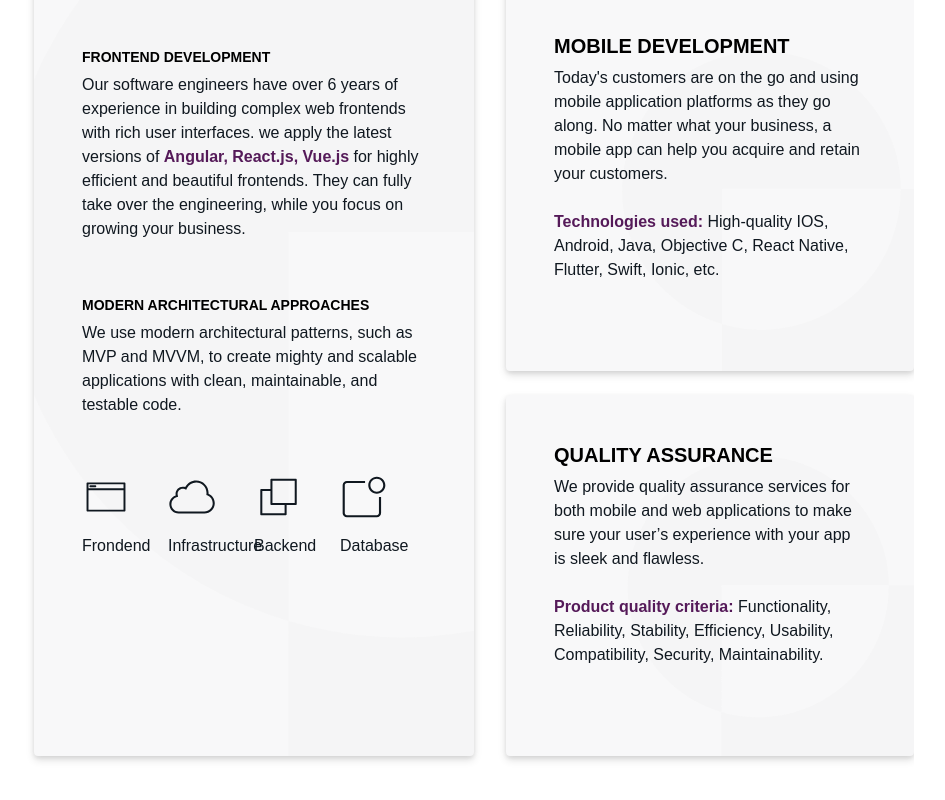
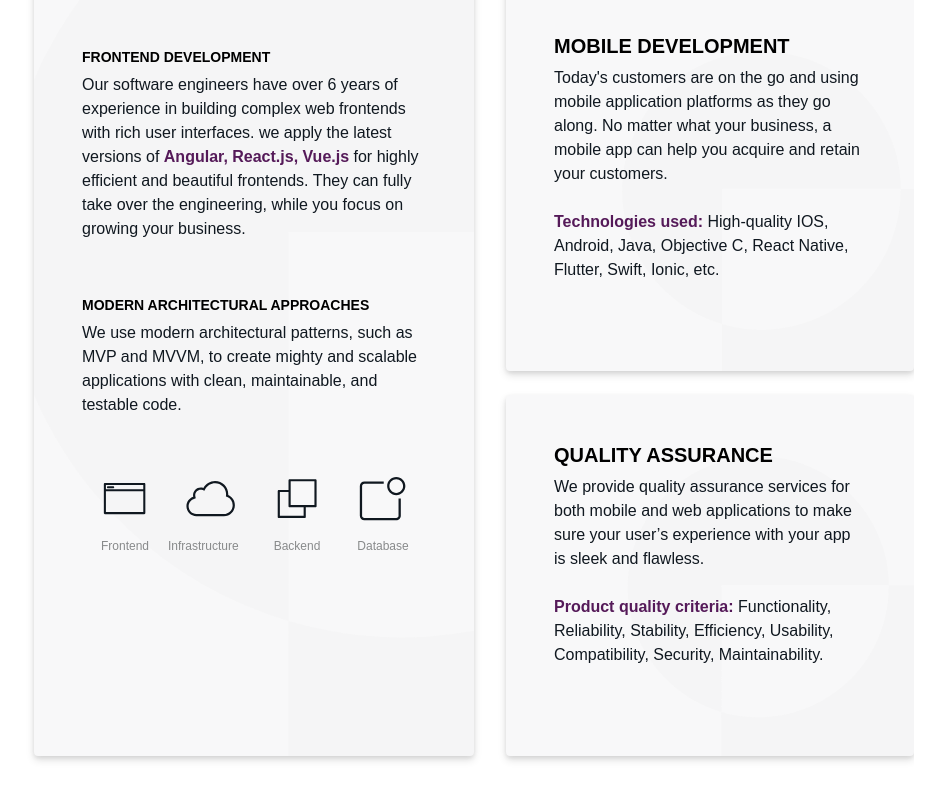
Before and after one commit to Meyllos/website, an Angular app: page / in a window 1280 px wide. Shown: the part 1884-2684 px from the top of the page, without its empty margins (166-1111 px from the left). Built offline with nearby package versions, Linux system fonts and the light colour scheme.

Commit message:
stacks full

```diff
--- a/src/app/components/partials/ourservice/ourservice.component.html
+++ b/src/app/components/partials/ourservice/ourservice.component.html
@@ -32,32 +32,69 @@
                   </p>
 
                   <div class="flex mb-4 pt-4 services-icon-modern">
-                      <div class="w-1/4 bg-gray-500 h-12 frontend">
+                      <div class="w-1/4 bg-gray-500 h-12 frontend" (mouseover)="showFrontendStacks=true" (mouseout)="showFrontendStacks=false">
                         <svg class="svg-icon" viewBox="0 0 20 20">
                             <path d="M17.701,3.919H2.299c-0.223,0-0.405,0.183-0.405,0.405v11.349c0,0.223,0.183,0.406,0.405,0.406h15.402c0.224,0,0.405-0.184,0.405-0.406V4.325C18.106,4.102,17.925,3.919,17.701,3.919 M17.296,15.268H2.704V7.162h14.592V15.268zM17.296,6.352H2.704V4.73h14.592V6.352z M5.947,5.541c0,0.223-0.183,0.405-0.405,0.405H3.515c-0.223,0-0.405-0.182-0.405-0.405c0-0.223,0.183-0.405,0.405-0.405h2.027C5.764,5.135,5.947,5.318,5.947,5.541"></path>
                         </svg>
-                        <p class="mt-2 text-xl pr-8 text-gray-600">Frondend</p>
+                        <p class="mt-2  text-gray-600" (mouseover)="showFrontendStacks=true" (mouseout)="showFrontendStacks=false">Frontend</p>
                       </div>
-                      <div class="w-1/4 bg-gray-400 h-12 infrastructure">
+
+                      <div class="w-1/4 bg-gray-400 h-12 infrastructure" (mouseover)="showInfraStacks=true" (mouseout)="showInfraStacks=false">
                         <svg class="svg-icon" viewBox="0 0 20 20">
                             <path fill="none" d="M16.888,8.614c0.008-0.117,0.018-0.233,0.018-0.352c0-2.851-2.311-5.161-5.16-5.161c-1.984,0-3.705,1.121-4.568,2.763c-0.32-0.116-0.664-0.182-1.023-0.182c-1.663,0-3.011,1.348-3.011,3.01c0,0.217,0.024,0.427,0.067,0.631c-1.537,0.513-2.647,1.96-2.647,3.67c0,2.138,1.733,3.87,3.871,3.87h10.752c2.374,0,4.301-1.925,4.301-4.301C19.486,10.792,18.416,9.273,16.888,8.614 M15.186,16.003H4.433c-1.66,0-3.01-1.351-3.01-3.01c0-1.298,0.827-2.444,2.06-2.854l0.729-0.243l-0.16-0.751C4.02,8.993,4.003,8.841,4.003,8.692c0-1.186,0.965-2.15,2.151-2.15c0.245,0,0.49,0.045,0.729,0.131l0.705,0.256l0.35-0.664c0.748-1.421,2.207-2.303,3.807-2.303c2.371,0,4.301,1.929,4.301,4.301c0,0.075-0.007,0.148-0.012,0.223l-0.005,0.073L15.99,9.163l0.557,0.241c1.263,0.545,2.079,1.785,2.079,3.159C18.626,14.46,17.082,16.003,15.186,16.003"></path>
                         </svg>
-                        <p class="mt-2 text-xl pr-8 text-gray-600">Infrastructure</p>
+                        <p class="mt-2 pr-4 text-gray-600" (mouseover)="showInfraStacks=true" (mouseout)="showInfraStacks=false">Infrastructure</p>
+
                       </div>
-                      <div class="w-1/4 bg-gray-500 h-12 backends">
+                      <div class="w-1/4 bg-gray-500 h-12 backends" (mouseover)="showBackendStacks=true" (mouseout)="showBackendStacks=false">
                         <svg class="svg-icon" viewBox="0 0 20 20">
                             <path d="M17.391,2.406H7.266c-0.232,0-0.422,0.19-0.422,0.422v3.797H3.047c-0.232,0-0.422,0.19-0.422,0.422v10.125c0,0.232,0.19,0.422,0.422,0.422h10.125c0.231,0,0.422-0.189,0.422-0.422v-3.797h3.797c0.232,0,0.422-0.19,0.422-0.422V2.828C17.812,2.596,17.623,2.406,17.391,2.406 M12.749,16.75h-9.28V7.469h3.375v5.484c0,0.231,0.19,0.422,0.422,0.422h5.483V16.75zM16.969,12.531H7.688V3.25h9.281V12.531z"></path>
-                          </svg>
-                          <p class="mt-2 text-xl pr-8 text-gray-600">Backend</p>
+                        </svg>
+                          <p class="mt-2  text-gray-600" (mouseover)="showBackendStacks=true" (mouseout)="showBackendStacks=false">Backend</p>
                       </div>
-                      <div class="w-1/4 bg-gray-400 h-12 databases">
+                      <div class="w-1/4 bg-gray-400 h-12 databases" (mouseover)="showDatabaseStacks=true" (mouseout)="showDatabaseStacks=false">
                         <svg class="svg-icon" viewBox="0 0 20 20">
                             <path fill="none" d="M16.227,16.672c0,0.49-0.396,0.889-0.889,0.889H2.883c-0.491,0-0.889-0.398-0.889-0.889V5.107c0-0.491,0.398-0.89,0.889-0.89h7.562V3.328H2.883c-0.982,0-1.779,0.796-1.779,1.779v11.565c0,0.982,0.796,1.779,1.779,1.779h12.455c0.982,0,1.779-0.797,1.779-1.779V10h-0.891V16.672z M15.338,1.549c-1.965,0-3.559,1.593-3.559,3.558c0,1.966,1.594,3.558,3.559,3.558s3.559-1.592,3.559-3.558C18.896,3.142,17.303,1.549,15.338,1.549z M15.338,7.776c-1.475,0-2.668-1.195-2.668-2.669c0-1.474,1.193-2.669,2.668-2.669s2.668,1.195,2.668,2.669C18.006,6.581,16.812,7.776,15.338,7.776z"></path>
                         </svg>
-                        <p class="mt-2 text-xl pr-8 text-gray-600">Database</p>
+                        <p class="mt-2 text-gray-600" (mouseover)="showDatabaseStacks=true" (mouseout)="showDatabaseStacks=false">Database</p>
                       </div>
                     </div>
 
+                    <div class="hidden sm:flex sm:items-center mt-20 frontend-stack" *ngIf="showFrontendStacks">
+                        <span class="text-gray-800 text-sm font-semibold  mr-4">HTML5</span>
+                        <span class="text-gray-800 text-sm font-semibold  mr-4">CSS3</span>
+                        <span class="text-gray-800 text-sm font-semibold  mr-4">SASS</span>
+                        <span class="text-gray-800 text-sm font-semibold  mr-4">Javascript</span>
+                        <span class="text-gray-800 text-sm font-semibold  mr-4">Typescript</span>
+                        <span class="text-gray-800 text-sm font-semibold  mr-4">React</span>
+                        <span class="text-gray-800 text-sm font-semibold  mr-4">Vue</span>
+                        <span class="text-gray-800 text-sm font-semibold  mr-4">Angular</span>
+                    </div>
+
+                    <div class="hidden sm:flex sm:items-center mt-20 infrastructure-stack" *ngIf="showInfraStacks">
+                          <span class="text-gray-800 text-sm font-semibold  mr-4">Github</span>
+                          <span class="text-gray-800 text-sm font-semibold  mr-4">AWS</span>
+                          <span class="text-gray-800 text-sm font-semibold  mr-4">Heroku</span>
+                          <span class="text-gray-800 text-sm font-semibold  mr-4">Nginx</span>
+                          <span class="text-gray-800 text-sm font-semibold  mr-4">Docker</span>
+                          <span class="text-gray-800 text-sm font-semibold  mr-4">Digital Ocean</span>
+                          <span class="text-gray-800 text-sm font-semibold  mr-4">Netlify</span>
+                    </div>
+
+                    <div class="hidden sm:flex sm:items-center mt-20 backend-stack" *ngIf="showBackendStacks">
+                        <span class="text-gray-800 text-sm font-semibold  mr-4">Nodejs</span>
+                        <span class="text-gray-800 text-sm font-semibold  mr-4">Python</span>
+                        <span class="text-gray-800 text-sm font-semibold  mr-4">Express</span>
+                        <span class="text-gray-800 text-sm font-semibold  mr-4">PHP</span>
+                        <span class="text-gray-800 text-sm font-semibold  mr-4">Apollo GraphQL</span>
+                  </div>
+
+                  <div class="hidden sm:flex sm:items-center mt-20 database-stack" *ngIf="showDatabaseStacks">
+                      <span class="text-gray-800 text-sm font-semibold  mr-4">MongoDB</span>
+                      <span class="text-gray-800 text-sm font-semibold  mr-4">Redis</span>
+                      <span class="text-gray-800 text-sm font-semibold  mr-4">PostgreSQL</span>
+                      <span class="text-gray-800 text-sm font-semibold  mr-4">MySQL</span>
+                </div>
 
               </div>
             </div>
--- a/src/app/components/partials/ourservice/ourservice.component.scss
+++ b/src/app/components/partials/ourservice/ourservice.component.scss
@@ -70,10 +70,58 @@
         transition: 0.3s;
 }
 
+.services-icon-modern{
+    text-align: center;
+}
 .services-icon-modern .svg-icon{
-    width: 3em;
-    height: 3em;
+    width: 3.2em;
+    height: 3.2em;
 }
 .services-icon-modern .svg-icon path{
     fill: #101820;
 }
+.services-icon-modern .svg-icon:hover path{
+    fill: #d84806;
+}
+.services-icon-modern .frontend:hover p{
+    color: #d84806 !important;
+    font-weight: bold;
+}
+.services-icon-modern .infrastructure:hover p{
+    color: #d84806 !important;
+    font-weight: bold;
+}
+.services-icon-modern .backends:hover p{
+    color: #d84806 !important;
+    font-weight: bold;
+}
+.services-icon-modern .databases:hover p{
+    color: #d84806 !important;
+    font-weight: bold;
+}
+.services-icon-modern p{
+    font-size: 12px !important;
+    color: #888a8b !important;
+    text-align: center !important;
+}
+
+.services-icon-modern .frontend .frontend-stack {
+    font-size: 10px !important;
+}
+.services-stacks .frontend-stack span{
+    font-size: 10px !important;
+    font-weight: 400;
+}
+.services-stacks .infrastructure-stack span{
+    font-size: 10px !important;
+    font-weight: 400;
+}
+.services-stacks .backend-stack span{
+    font-size: 10px !important;
+    font-weight: 400;
+}
+
+.services-stacks .database-stack span{
+    font-size: 10px !important;
+    font-weight: 400;
+}
--- a/src/app/components/partials/ourservice/ourservice.component.ts
+++ b/src/app/components/partials/ourservice/ourservice.component.ts
@@ -1,4 +1,5 @@
 import { Component, OnInit } from '@angular/core';
+import { timingSafeEqual } from 'crypto';
 
 @Component({
   selector: 'app-ourservice',
@@ -6,8 +7,17 @@ import { Component, OnInit } from '@angular/core';
   styleUrls: ['./ourservice.component.scss']
 })
 export class OurserviceComponent implements OnInit {
+  showFrontendStacks: boolean;
+  showInfraStacks: boolean;
+  showBackendStacks:boolean;
+  showDatabaseStacks:boolean;
 
-  constructor() { }
+  constructor() {
+    this.showFrontendStacks = false;
+    this.showInfraStacks = false;
+    this.showBackendStacks = false;
+    this.showDatabaseStacks = false;
+  }
 
   ngOnInit() {
   }
```
